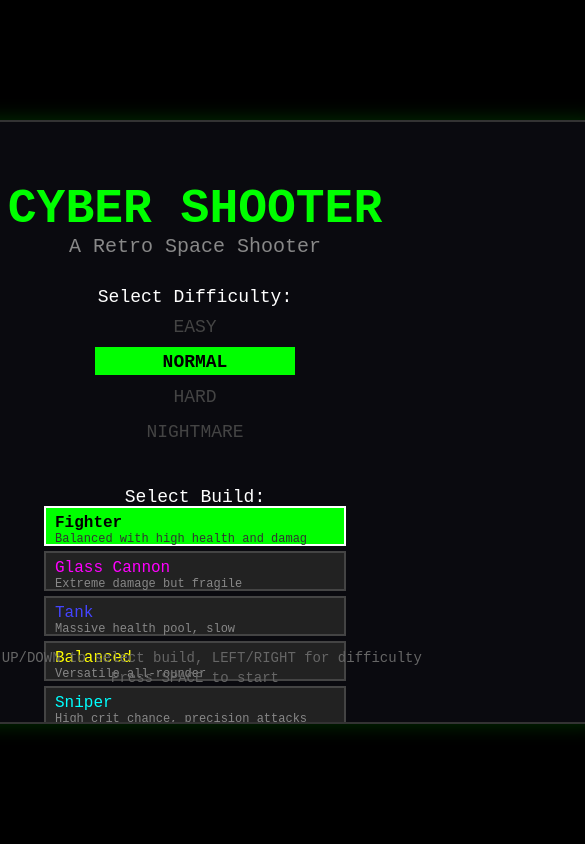
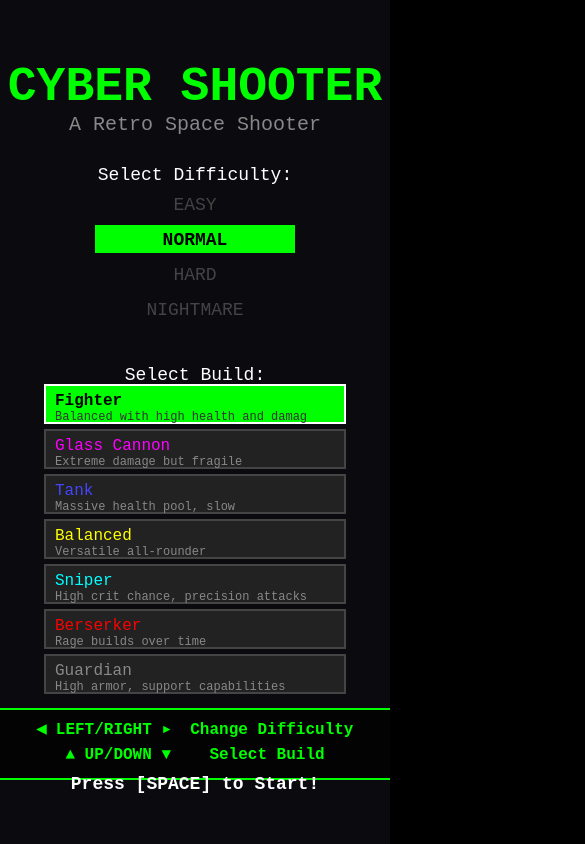
Before and after one commit to ProfessorMB21/cyber_shooter_2d, a plain HTML site: page index.html in a window 390 px wide. Shown: the whole page, 585 px wide, since content can reach past the window. Drawn offline with Linux system fonts and the light colour scheme.

Commit message:
Game balance update: increased difficulty, added stat caps, responsive canvas
Player Changes:
- Nerfed base stats across all builds (HP, damage, speed reduced)
- Added SPEED_SCALE_FACTOR constant (30, down from 80)
- Implemented stat caps: maxSpeed 300, maxShield 150, maxHp 1500, maxDamage 80
- Shield bar display now capped to prevent screen overflow

Enemy Changes:
- Buffed enemy stats 2.5-3x (HP, damage, speed)
- Increased spawn rate (doubled count, max 40 on screen)
- Harder enemy types spawn earlier
- Added unpredictable movement patterns (wobble + random direction changes)
- Increased shooter aggression (1s cooldown, 500 range)

Buff/Pickup Changes:
- Reduced spawn rates (0.5% -> 0.1% random, 10% -> 3% enemy drops)
- Nerfed pickup values (health 50->20, shield 25->10, speed 20->5, damage 5->2)
- All pickups now respect stat caps

XP Changes:
- Added level penalty: -5% XP per level from regular enemies (min 20%)
- Boss XP penalty: -3% per level (min 30%)

UI/UX Changes:
- Canvas now full browser size with resize handling
- Menu instructions now in visible bordered box with keyboard icons
- Better visual feedback for controls

```diff
--- a/entities/enemy.js
+++ b/entities/enemy.js
@@ -2,13 +2,13 @@
 
 import { Entity } from '../systems/entity.js';
 
-// Enemy types
+// Enemy types - BUFFED for extreme difficulty
 const ENEMY_TYPES = {
   grunt: {
     name: 'Grunt',
-    hp: 50,
-    damage: 10,
-    speed: 80,
+    hp: 150,        // Was 50 (3x)
+    damage: 35,     // Was 10 (3.5x)
+    speed: 120,     // Was 80 (1.5x)
     size: 12,
     color: '#ff4444',
     xp: 10,
@@ -16,9 +16,9 @@
   },
   fast: {
     name: 'Fast',
-    hp: 30,
-    damage: 8,
-    speed: 150,
+    hp: 80,         // Was 30 (2.7x)
+    damage: 25,     // Was 8 (3x)
+    speed: 250,     // Was 150 (1.7x)
     size: 10,
     color: '#ff8800',
     xp: 15,
@@ -26,9 +26,9 @@
   },
   tank: {
     name: 'Tank',
-    hp: 150,
-    damage: 20,
-    speed: 40,
+    hp: 450,        // Was 150 (3x)
+    damage: 60,     // Was 20 (3x)
+    speed: 60,      // Was 40 (1.5x)
     size: 18,
     color: '#aa4444',
     xp: 30,
@@ -36,9 +36,9 @@
   },
   shooter: {
     name: 'Shooter',
-    hp: 40,
-    damage: 15,
-    speed: 60,
+    hp: 120,        // Was 40 (3x)
+    damage: 45,     // Was 15 (3x)
+    speed: 100,     // Was 60 (1.7x)
     size: 12,
     color: '#ff00ff',
     xp: 20,
@@ -47,9 +47,9 @@
   },
   elite: {
     name: 'Elite',
-    hp: 300,
-    damage: 35,
-    speed: 70,
+    hp: 900,        // Was 300 (3x)
+    damage: 100,    // Was 35 (2.9x)
+    speed: 120,     // Was 70 (1.7x)
     size: 16,
     color: '#aa0000',
     xp: 100,
@@ -101,17 +101,29 @@
     const dy = playerCenter.y - center.y;
     const distance = Math.sqrt(dx * dx + dy * dy);
 
-    // Movement
+    // Movement - MORE AGGRESSIVE with UNPREDICTABILITY
     if (distance > 0) {
-      let speed = this.speed;
+      let speed = this.speed * 1.5; // 50% faster movement
 
-      // Shooter keeps distance
+      // Shooter keeps distance but more aggressively
       if (this.shoots && distance < 200) {
-        speed = -speed * 0.3; // Back away
+        speed = -speed * 0.5; // Back away faster
       }
 
-      this.vx += (dx / distance) * speed * deltaTime;
-      this.vy += (dy / distance) * speed * deltaTime;
+      // Add unpredictability - random deviation from direct path
+      const wobble = Math.sin(Date.now() / 200 + this.id.charCodeAt(0)) * 0.3;
+      const angleToPlayer = Math.atan2(dy, dx);
+      const angleWithWobble = angleToPlayer + wobble;
+
+      // Higher acceleration for more aggressive chasing
+      this.vx += Math.cos(angleWithWobble) * speed * deltaTime * 1.5;
+      this.vy += Math.sin(angleWithWobble) * speed * deltaTime * 1.5;
+
+      // Occasionally change direction randomly for unpredictability
+      if (Math.random() < 0.02) {
+        this.vx += (Math.random() - 0.5) * speed * 0.5;
+        this.vy += (Math.random() - 0.5) * speed * 0.5;
+      }
     }
 
     // Apply physics
@@ -123,11 +135,11 @@
     // Bounds
     this.clampToBounds(canvasWidth, canvasHeight);
 
-    // Shooting
+    // Shooting - more aggressive (reduced cooldown)
     if (this.shoots) {
       this.shootCooldown -= deltaTime;
-      if (this.shootCooldown <= 0 && distance < 400) {
-        this.shootCooldown = 2;
+      if (this.shootCooldown <= 0 && distance < 500) { // Increased range from 400 to 500
+        this.shootCooldown = 1; // Reduced cooldown from 2 to 1
         return { action: 'shoot', target: player };
       }
     }
--- a/entities/player.js
+++ b/entities/player.js
@@ -2,141 +2,152 @@
 
 import { Entity } from '../systems/entity.js';
 
-// Player Builds Configuration
+// Player Builds Configuration - NERFED stats
 const BUILDS = {
   fighter: {
     name: 'Fighter',
     description: 'Balanced with high health and damage',
     color: '#00ff00',
     stats: {
-      hp: 500,
-      maxHp: 500,
-      damage: 20,
-      speed: 3,
-      armor: 20,
+      hp: 350,
+      maxHp: 350,
+      damage: 12,
+      speed: 2.5,
+      armor: 15,
       evasion: 5,
       criticalChance: 0,
       criticalDamage: 1.0,
-      regen: 2,
+      regen: 1,
       cooldown: 1
     },
     abilities: ['HEALING SHOT'],
-    passive: 'Toughen Up - 10% HP gain per level'
+    passive: 'Toughen Up - 8% HP gain per level'
   },
   glass_cannon: {
     name: 'Glass Cannon',
     description: 'Extreme damage but fragile',
     color: '#ff00ff',
     stats: {
-      hp: 280,
-      maxHp: 280,
-      damage: 65,
-      speed: 5,
-      armor: 5,
+      hp: 200,
+      maxHp: 200,
+      damage: 35,
+      speed: 3.5,
+      armor: 3,
       evasion: 15,
       criticalChance: 0.20,
       criticalDamage: 2.0,
-      regen: 1,
+      regen: 0.5,
       cooldown: 1
     },
     abilities: ['HEALING SHOT'],
-    passive: 'Overclock - 12% damage per level'
+    passive: 'Overclock - 10% damage per level'
   },
   tank: {
     name: 'Tank',
     description: 'Massive health pool, slow',
     color: '#4444ff',
     stats: {
-      hp: 800,
-      maxHp: 800,
-      damage: 15,
-      speed: 2,
-      armor: 60,
+      hp: 550,
+      maxHp: 550,
+      damage: 8,
+      speed: 1.8,
+      armor: 45,
       evasion: 0,
       criticalChance: 0,
       criticalDamage: 0,
-      regen: 3,
+      regen: 1.5,
       cooldown: 1
     },
     abilities: ['SHIELD'],
-    passive: 'Iron Skin - 15% HP gain per level'
+    passive: 'Iron Skin - 12% HP gain per level'
   },
   balanced: {
     name: 'Balanced',
     description: 'Versatile all-rounder',
     color: '#ffff00',
     stats: {
-      hp: 450,
-      maxHp: 450,
-      damage: 28,
-      speed: 4,
-      armor: 25,
+      hp: 300,
+      maxHp: 300,
+      damage: 15,
+      speed: 3,
+      armor: 18,
       evasion: 12,
       criticalChance: 0.10,
       criticalDamage: 1.5,
-      regen: 2,
+      regen: 1,
       cooldown: 1
     },
     abilities: ['SHIELD'],
-    passive: 'Adaptability - 8% all stats per level'
+    passive: 'Adaptability - 6% all stats per level'
   },
   sniper: {
     name: 'Sniper',
     description: 'High crit chance, precision attacks',
     color: '#00ffff',
     stats: {
-      hp: 320,
-      maxHp: 320,
-      damage: 25,
-      speed: 4,
-      armor: 15,
+      hp: 220,
+      maxHp: 220,
+      damage: 14,
+      speed: 3,
+      armor: 10,
       evasion: 20,
       criticalChance: 0.25,
       criticalDamage: 2.5,
-      regen: 1.5,
+      regen: 0.8,
       cooldown: 1
     },
     abilities: ['SNIPER SHOT'],
-    passive: 'Sharpshooter - 10% crit chance per level'
+    passive: 'Sharpshooter - 8% crit chance per level'
   },
   berserker: {
     name: 'Berserker',
     description: 'Rage builds over time',
     color: '#ff0000',
     stats: {
-      hp: 480,
-      maxHp: 480,
-      damage: 35,
-      speed: 4.5,
-      armor: 18,
+      hp: 320,
+      maxHp: 320,
+      damage: 18,
+      speed: 3.2,
+      armor: 12,
       evasion: 10,
       criticalChance: 0.18,
       criticalDamage: 2.2,
-      regen: 1.8,
+      regen: 1,
       cooldown: 1
     },
     abilities: ['BERSERK RAGE'],
-    passive: 'Adrenaline - 10% damage per rage, max 150%'
+    passive: 'Adrenaline - 8% damage per rage, max 100%'
   },
   guardian: {
     name: 'Guardian',
     description: 'High armor, support capabilities',
     color: '#888888',
     stats: {
-      hp: 650,
-      maxHp: 650,
-      damage: 18,
-      speed: 3,
-      armor: 55,
+      hp: 450,
+      maxHp: 450,
+      damage: 10,
+      speed: 2.2,
+      armor: 40,
       evasion: 8,
       criticalChance: 0,
       criticalDamage: 0,
-      regen: 3,
+      regen: 1.5,
       cooldown: 1
     },
     abilities: ['SHIELD', 'REVIVE'],
-    passive: 'Protector - 12% armor per level'
+    passive: 'Protector - 10% armor per level'
   }
+};
+
+// Stat scaling factors
+const SPEED_SCALE_FACTOR = 30;  // Speed multiplier for gameplay (reduced from 80)
+
+// Stat caps
+const STAT_CAPS = {
+  maxSpeed: 300,      // Maximum speed player can achieve (capped)
+  maxShield: 150,     // Maximum shield cap (reduced from 200)
+  maxHp: 1500,        // Maximum HP cap (reduced from 2000)
+  maxDamage: 80      // Maximum damage cap
 };
 
 // Stat growth per level
@@ -165,7 +176,7 @@
       hp: build.stats.hp,
       maxHp: build.stats.maxHp,
       damage: build.stats.damage,
-      speed: build.stats.speed * 80, // Scale speed for game
+      speed: build.stats.speed * SPEED_SCALE_FACTOR,
       armor: build.stats.armor
     });
 
@@ -296,9 +307,9 @@
     this.hp = Math.min(this.hp + amount, this.currentStats.maxHp);
   }
 
-  // Add shield
+  // Add shield (capped at STAT_CAPS.maxShield)
   addShield(amount) {
-    this.shield += amount;
+    this.shield = Math.min(this.shield + amount, STAT_CAPS.maxShield);
   }
 
   // Activate ability
@@ -439,10 +450,11 @@
     const center = this.getCenter();
     this.drawHealthBar(ctx, center.x, this.y - 10, 40, 6);
 
-    // Shield bar
+    // Shield bar (max width capped)
     if (this.shield > 0) {
       ctx.fillStyle = '#4444ff';
-      ctx.fillRect(center.x - 20, this.y - 18, 40 * (this.shield / 200), 4);
+      const shieldPercent = Math.min(this.shield / STAT_CAPS.maxShield, 1);
+      ctx.fillRect(center.x - 20, this.y - 18, 40 * shieldPercent, 4);
     }
 
     // Level indicator
@@ -473,4 +485,4 @@
   }
 }
 
-export { Player, BUILDS, STAT_GROWTH };
+export { Player, BUILDS, STAT_GROWTH, STAT_CAPS, SPEED_SCALE_FACTOR };
--- a/game.js
+++ b/game.js
@@ -89,23 +89,23 @@
 
     switch (type) {
       case 'health':
-        this.value = 50;
+        this.value = 20;    // Reduced from 50
         this.color = '#44ff44';
         break;
       case 'shield':
-        this.value = 25;
+        this.value = 10;    // Reduced from 25
         this.color = '#4444ff';
         break;
       case 'speed':
-        this.value = 20;
+        this.value = 5;     // Reduced from 20
         this.color = '#ffff44';
         break;
       case 'damage':
-        this.value = 5;
+        this.value = 2;     // Reduced from 5
         this.color = '#ff4444';
         break;
       default:
-        this.value = 10;
+        this.value = 5;
         this.color = '#ffffff';
     }
   }
@@ -133,18 +133,26 @@
   }
 
   applyEffect(player) {
+    // Stat caps (matching player.js STAT_CAPS)
+    const MAX_SPEED = 300;
+    const MAX_SHIELD = 150;
+    const MAX_DAMAGE = 80;
+
     switch (this.type) {
       case 'health':
         player.heal(this.value);
         break;
       case 'shield':
-        player.addShield(this.value);
+        // Cap shield at max
+        player.shield = Math.min(player.shield + this.value, MAX_SHIELD);
         break;
       case 'speed':
-        player.currentStats.speed += this.value;
+        // Cap speed at max
+        player.currentStats.speed = Math.min(player.currentStats.speed + this.value, MAX_SPEED);
         break;
       case 'damage':
-        player.currentStats.damage += this.value;
+        // Cap damage at max
+        player.currentStats.damage = Math.min(player.currentStats.damage + this.value, MAX_DAMAGE);
         break;
     }
   }
@@ -407,8 +415,8 @@
       }
     });
 
-    // Random pickups
-    if (Math.random() < 0.005) {
+    // Random pickups (reduced spawn rate from 0.005 to 0.001)
+    if (Math.random() < 0.001) {
       const types = ['health', 'shield', 'speed', 'damage'];
       const type = types[Math.floor(Math.random() * types.length)];
       this.pickups.push(new Pickup(
@@ -478,17 +486,20 @@
     const mult = this.difficultyMultipliers[this.difficulty];
     const types = Object.keys(ENEMY_TYPES);
 
-    // Spawn count based on wave
-    const count = Math.min(5 + Math.floor(this.gameTime / 30), 15);
+    // Spawn count based on wave - INCREASED (doubled)
+    const count = Math.min(10 + Math.floor(this.gameTime / 20), 25);
 
     for (let i = 0; i < count; i++) {
-      // Choose enemy type based on game time
+      // Choose enemy type based on game time - MORE DIFFICULT TYPES
       let typeIndex = 0;
       const rand = Math.random();
-      if (this.gameTime > 60 && rand < 0.2) typeIndex = 1; // Fast
-      if (this.gameTime > 120 && rand < 0.1) typeIndex = 2; // Tank
-      if (this.gameTime > 180 && rand < 0.15) typeIndex = 3; // Shooter
-      if (this.gameTime > 240 && rand < 0.05) typeIndex = 4; // Elite
+      if (this.gameTime > 30 && rand < 0.3) typeIndex = 1; // Fast (was 60s, now 30s)
+      if (this.gameTime > 60 && rand < 0.2) typeIndex = 2; // Tank (was 120s, now 60s)
+      if (this.gameTime > 90 && rand < 0.25) typeIndex = 3; // Shooter (was 180s, now 90s)
+      if (this.gameTime > 120 && rand < 0.1) typeIndex = 4; // Elite (was 240s, now 120s)
+
+      // Limit total enemies to prevent screen filling (max 40 enemies)
+      if (this.enemies.length >= 40) break;
 
       const type = types[typeIndex];
       const x = Math.random() * (this.width - 100) + 50;
@@ -516,14 +527,16 @@
     const comboMultiplier = Math.min(5, 1 + this.combo * 0.1);
     this.score += Math.floor(baseScore * mult.score * comboMultiplier);
 
-    this.player.addXP(enemy.xp || 10);
+    // XP reduction as player progresses (higher level = less XP from low-level enemies)
+    const levelPenalty = Math.max(0.2, 1 - (this.player.level - 1) * 0.05);
+    this.player.addXP((enemy.xp || 10) * levelPenalty);
 
     // Spawn particles
     const center = enemy.getCenter();
     this.particles.spawnExplosion(center.x, center.y, 8, enemy.color);
 
-    // Random pickup drop
-    if (Math.random() < 0.1) {
+    // Random pickup drop (reduced from 10% to 3%)
+    if (Math.random() < 0.03) {
       const types = ['health', 'shield'];
       const type = types[Math.floor(Math.random() * types.length)];
       this.pickups.push(new Pickup(center.x, center.y, type));
@@ -533,7 +546,9 @@
   onBossKill(boss) {
     const mult = this.difficultyMultipliers[this.difficulty];
     this.score += Math.floor(1000 * mult.score);
-    this.player.addXP(500);
+    // XP reduction as player progresses
+    const bossLevelPenalty = Math.max(0.3, 1 - (this.player.level - 1) * 0.03);
+    this.player.addXP(500 * bossLevelPenalty);
 
     // Lots of particles
     const center = boss.getCenter();
@@ -710,12 +725,27 @@
       ctx.fillText(buildData.description.substring(0, 35), this.width / 2 - 140, y + 10);
     });
 
-    // Instructions
-    ctx.fillStyle = '#666';
-    ctx.font = '14px monospace';
+    // Instructions - MORE VISIBLE with background
+    const instructionY = this.height - 100;
+
+    // Draw background box for instructions
+    ctx.fillStyle = 'rgba(0, 0, 0, 0.7)';
+    ctx.fillRect(this.width / 2 - 250, instructionY - 35, 500, 70);
+
+    // Border
+    ctx.strokeStyle = '#0f0';
+    ctx.lineWidth = 2;
+    ctx.strokeRect(this.width / 2 - 250, instructionY - 35, 500, 70);
+
+    // Text
+    ctx.fillStyle = '#0f0';
+    ctx.font = 'bold 16px monospace';
     ctx.textAlign = 'center';
-    ctx.fillText('Use UP/DOWN to select build, LEFT/RIGHT for difficulty', this.width / 2, this.height - 60);
-    ctx.fillText('Press SPACE to start', this.width / 2, this.height - 40);
+    ctx.fillText('◀ LEFT/RIGHT ▸  Change Difficulty', this.width / 2, instructionY - 10);
+    ctx.fillText('▲ UP/DOWN ▼    Select Build', this.width / 2, instructionY + 15);
+    ctx.fillStyle = '#fff';
+    ctx.font = 'bold 18px monospace';
+    ctx.fillText('Press [SPACE] to Start!', this.width / 2, instructionY + 45);
 
     // Handle input
     if (this.input.isKeyPressed('ArrowUp')) {
--- a/index.html
+++ b/index.html
@@ -11,25 +11,33 @@
       box-sizing: border-box;
     }
 
-    body {
+    html, body {
       background: #000;
-      display: flex;
-      justify-content: center;
-      align-items: center;
-      min-height: 100vh;
+      width: 100%;
+      height: 100%;
       font-family: 'Courier New', monospace;
       overflow: hidden;
     }
 
+    body {
+      display: flex;
+      justify-content: center;
+      align-items: center;
+    }
+
     canvas {
-      border: 2px solid #333;
-      box-shadow: 0 0 20px rgba(0, 255, 0, 0.2);
+      display: block;
+      border: none;
     }
 
     .loading {
       color: #0f0;
       font-size: 24px;
       text-align: center;
+      position: absolute;
+      top: 50%;
+      left: 50%;
+      transform: translate(-50%, -50%);
     }
   </style>
 </head>
--- a/main.js
+++ b/main.js
@@ -4,18 +4,31 @@
 
 // Initialize when DOM is ready
 function init() {
-  // Create canvas
+  // Create canvas - FULLSCREEN/BROWSER SIZE
   const canvas = document.createElement('canvas');
-  canvas.width = 800;
-  canvas.height = 600;
-  canvas.style.border = '2px solid #333';
+  canvas.width = window.innerWidth;
+  canvas.height = window.innerHeight;
+  canvas.style.border = 'none';
+  canvas.style.display = 'block';
 
   // Clear body and add canvas
   document.body.innerHTML = '';
+  document.body.style.margin = '0';
+  document.body.style.padding = '0';
+  document.body.style.overflow = 'hidden';
   document.body.appendChild(canvas);
 
   // Create game
   const game = new Game(canvas);
+
+  // Handle window resize
+  window.addEventListener('resize', () => {
+    canvas.width = window.innerWidth;
+    canvas.height = window.innerHeight;
+    game.width = canvas.width;
+    game.height = canvas.height;
+    game.particles.resize(canvas.width, canvas.height);
+  });
 
   // Start menu loop
   requestAnimationFrame(game.loop);
```
